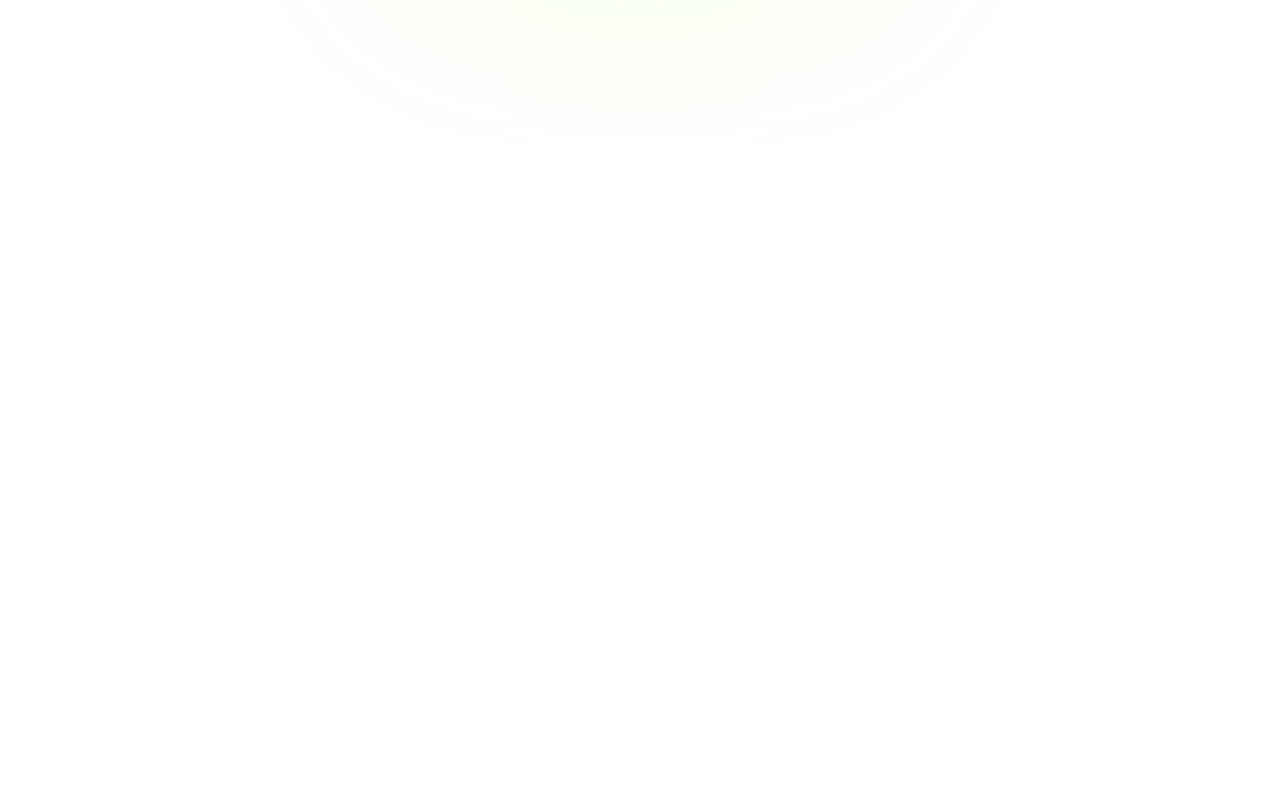
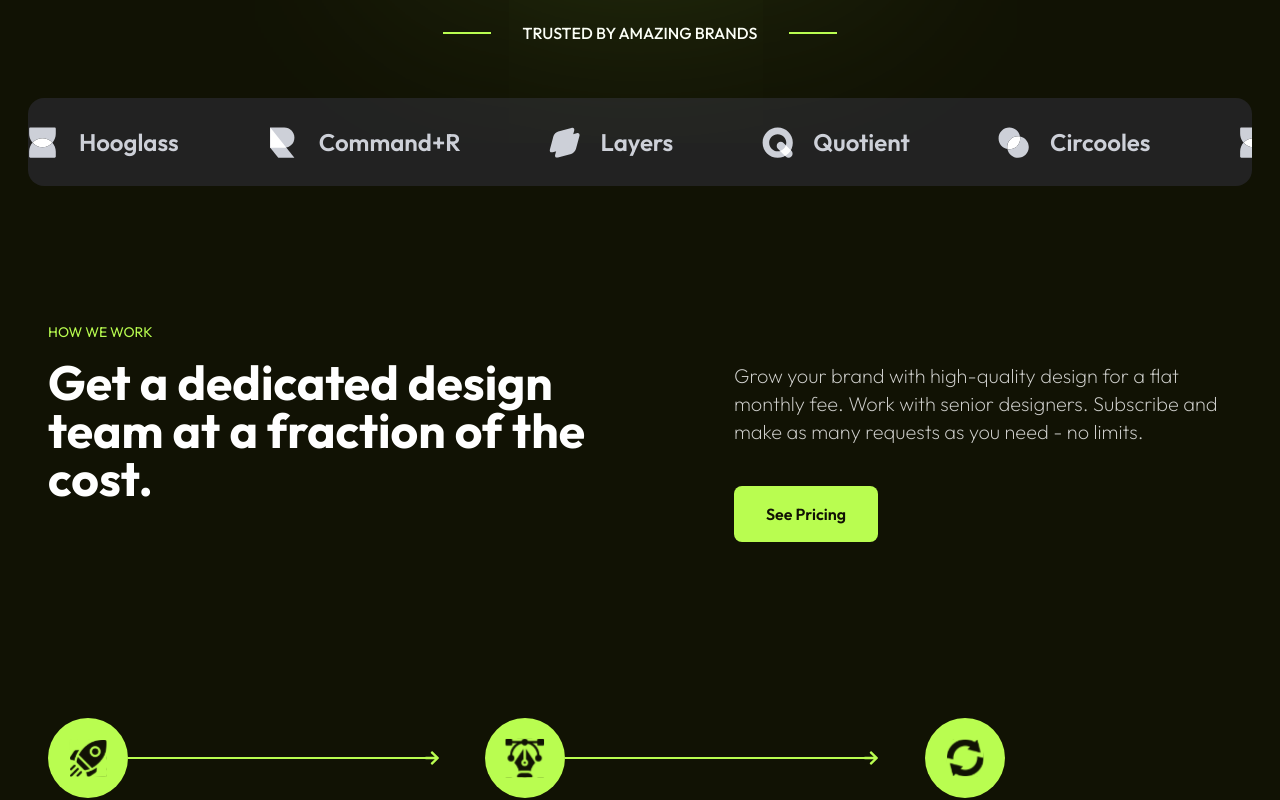
Before and after one commit to ultrocharge/Kronix-Saas, a React (Vite) app: page / in a window 1280 px wide. Shown: the part 620-1420 px from the top of the page. Before the commit the page ends 800 px from the top, so only its background shows below. Built offline with nearby package versions, Linux system fonts and the light colour scheme.

Commit message:
feat: Completed Brands and HowItWork Section

```diff
--- a/src/App.tsx
+++ b/src/App.tsx
@@ -1,6 +1,7 @@
 import Header from "./section/Header";
 import Hero from "./section/Hero";
-
+import Brands from "./section/Brands.tsx";
+import HowItWorks from "./section/HowItWork";
 export default function App() {
   return (
     <div className="bg-background">
@@ -8,6 +9,8 @@
         <Header />
         <div>
           <Hero />
+          <Brands />
+          <HowItWorks />
         </div>
       </div>
     </div>
--- /dev/null
+++ b/src/section/Brands.tsx
@@ -0,0 +1,54 @@
+import { motion } from "framer-motion";
+import FadeDown from "../components/animations/FadeDown";
+import { brandsLogo } from "../data.json";
+
+export default function Brands() {
+  return (
+    <div className="mt-20">
+      <div className="inline-flex w-full items-center justify-center">
+        <motion.hr
+          initial={{ translateX: "-50%", opacity: 0 }}
+          animate={{ translateX: 0, opacity: 1 }}
+          transition={{ duration: 0.6, ease: "linear", delay: 1 }}
+          className="my-8 mr-4 h-0.5 w-12 border-0 bg-primary md:mr-8"
+        ></motion.hr>
+        <h2 className="text-center text-sm font-medium text-white md:text-base">
+          <FadeDown delay={0.6}>TRUSTED BY AMAZING BRANDS</FadeDown>
+        </h2>
+        <motion.hr
+          initial={{ translateX: "50%", opacity: 0 }}
+          animate={{ translateX: 0, opacity: 1 }}
+          transition={{ duration: 0.6, ease: "linear", delay: 1 }}
+          className="my-8 ml-4 h-0.5 w-12 border-0 bg-primary md:ml-8"
+        ></motion.hr>
+      </div>
+      <motion.div
+        initial={{ opacity: 0 }}
+        animate={{ opacity: 1 }}
+        transition={{ duration: 0.5 }}
+        className="mx-7 mt-8 flex overflow-hidden rounded-2xl bg-bgCard py-7"
+      >
+        <motion.div
+          initial={{ translateX: 0 }}
+          animate={{ translateX: "-50%" }}
+          transition={{ duration: 10, repeat: Infinity, ease: "linear" }}
+          className="flex flex-none gap-[5.5rem] pr-[5.5rem]"
+        >
+          <div className="flex gap-[5.5rem]">
+            {brandsLogo.concat(brandsLogo).map(({ name, src }, index) => (
+              <div
+                key={`${name}-${index}`}
+                className="flex w-auto flex-shrink-0 list-none items-center gap-3 md:gap-5"
+              >
+                <img src={src} alt={`${name} logo`} className="size-8" />
+                <span className="text-xl font-semibold text-lightGray md:text-2xl">
+                  {name}
+                </span>
+              </div>
+            ))}
+          </div>
+        </motion.div>
+      </motion.div>
+    </div>
+  );
+}
--- /dev/null
+++ b/src/section/HowItWork.tsx
@@ -0,0 +1,66 @@
+import { FaArrowRight } from "react-icons/fa";
+import FadeLeft from "../components/animations/FadeLeft";
+import FadeOnScroll from "../components/animations/FadeOnScroll";
+import FadeRight from "../components/animations/FadeRight";
+import Button from "../components/ui/Button";
+import { designData } from "../data.json";
+import "../index.css";
+export default function HowItWorks() {
+  const screenWidth = typeof window !== "undefined" ? window.innerWidth : 1024;
+
+  const AnimationComponentLeft = screenWidth < 768 ? FadeOnScroll : FadeLeft;
+  const AnimationComponentRight = screenWidth < 768 ? FadeOnScroll : FadeRight;
+  return (
+    <div className="pb-28 pt-32 text-white" id="process overflow-hidden">
+      <div className="mx-12 flex flex-col items-center justify-evenly lg:flex-row lg:gap-20">
+        <AnimationComponentLeft>
+          <div className="flex flex-col lg:w-[606px]">
+            <span className="text-sm text-primary">HOW WE WORK</span>
+            <h1 className="mt-4 text-3xl font-bold md:text-5xl">
+              Get a dedicated design team at a fraction of the cost.
+            </h1>
+          </div>
+        </AnimationComponentLeft>
+        <AnimationComponentRight>
+          <div className="flex translate-y-8 flex-col lg:max-w-[500px]">
+            <p className="mt-4 text-lg font-extralight opacity-80 md:text-xl">
+              Grow your brand with high-quality design for a flat monthly fee.
+              Work with senior designers. Subscribe and make as many requests as
+              you need - no limits.
+            </p>
+            <a href="#pricing">
+              <Button text="See Pricing" className="mt-10 h-[56px] w-36 px-2" />
+            </a>
+          </div>
+        </AnimationComponentRight>
+      </div>
+      <div className="mx-8 mt-36 flex flex-col items-start justify-center md:mt-52 md:flex-row">
+        {designData.map((item, index) => (
+          <FadeOnScroll key={index} delay={index * 0.2}>
+            <div className="flex-1 px-4">
+              <div className="flex items-center justify-start">
+                <div className="flex size-12 items-center justify-center rounded-full bg-primary md:mb-4 lg:size-20">
+                  <img
+                    src={item.src}
+                    alt={item.name}
+                    className="block transform p-1 transition-transform duration-300 hover:rotate-[360deg] lg:size-12"
+                  />
+                </div>
+                {index < 2 && (
+                  <div className="relative mb-4 mr-2 flex w-[75%] items-center">
+                    <hr className="hidden h-0.5 flex-1 border-0 bg-primary md:flex" />
+                    <FaArrowRight className="absolute -right-2 hidden text-primary md:flex" />
+                  </div>
+                )}
+              </div>
+              <h2 className="mt-6 text-xl font-semibold">{item.title}</h2>
+              <p className="mb-8 w-2/3 font-extralight opacity-80 md:my-6">
+                {item.caption}
+              </p>
+            </div>
+          </FadeOnScroll>
+        ))}
+      </div>
+    </div>
+  );
+}
```
